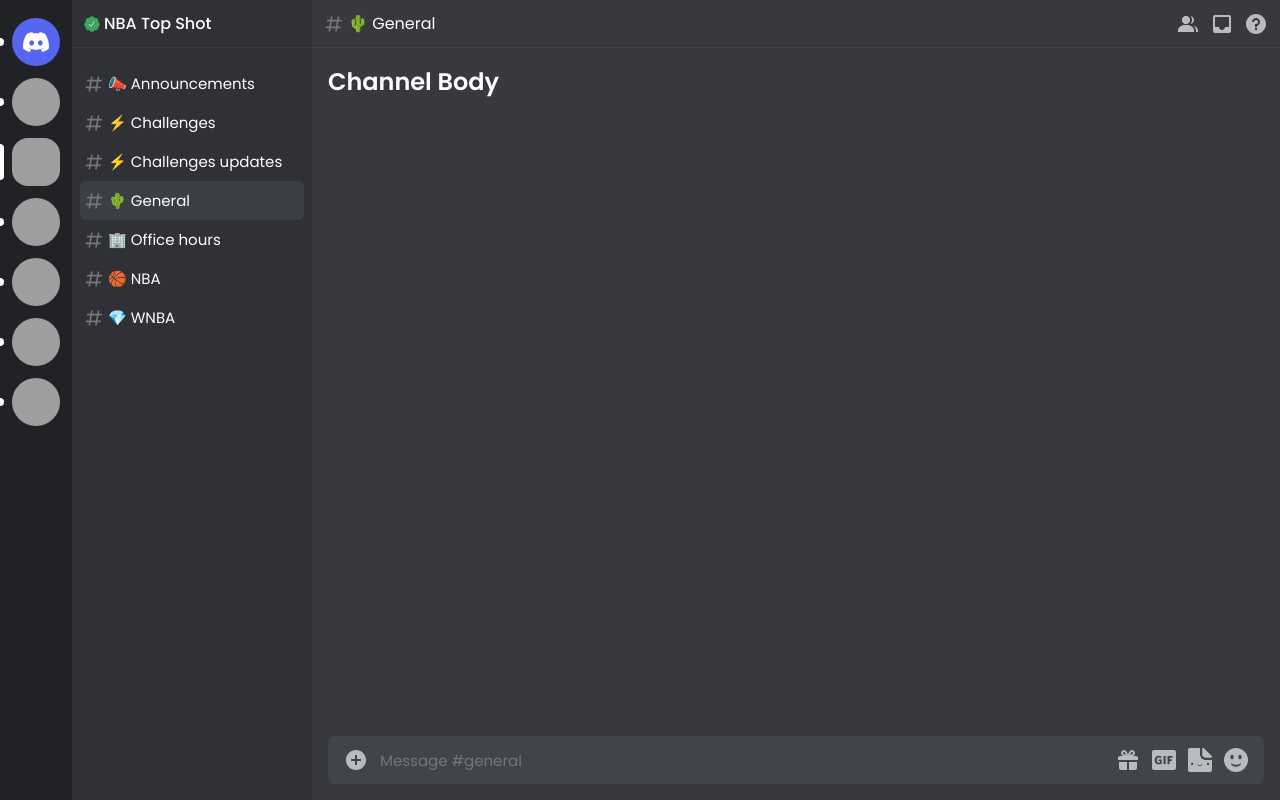
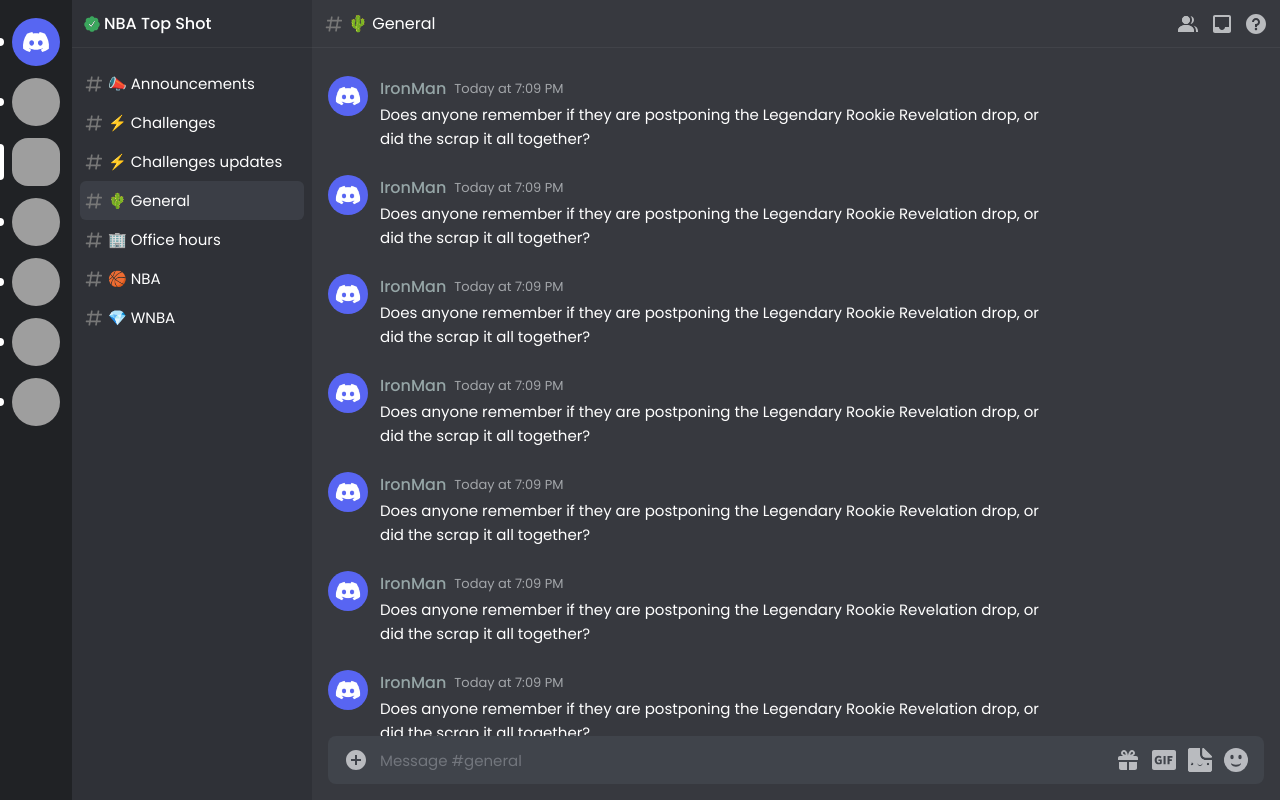
Before and after one commit to boushib/discord-3.0, a Next.js app: page / in a window 1280 px wide. Built offline with nearby package versions, Linux system fonts and the light colour scheme; grey boxes are pictures that could not be loaded.

Commit message:
create chat item component

```diff
--- a/components/Channel/Channel.module.sass
+++ b/components/Channel/Channel.module.sass
@@ -25,3 +25,4 @@
   &__body
     padding: 16px
     flex-grow: 1
+    overflow-y: auto
--- a/components/Channel/ChannelBody.tsx
+++ b/components/Channel/ChannelBody.tsx
@@ -1,8 +1,24 @@
+import ChatItem from '../ChatItem/ChatItem'
 import styles from './Channel.module.sass'
+
+const CHAT_MESSAGES = [
+  { id: 1 },
+  { id: 2 },
+  { id: 3 },
+  { id: 4 },
+  { id: 5 },
+  { id: 6 },
+  { id: 7 },
+  { id: 8 },
+  { id: 9 },
+  { id: 10 },
+]
 
 const ChannelBody = () => (
   <div className={styles.channel__body}>
-    <h2>Channel Body</h2>
+    {CHAT_MESSAGES.map(m => (
+      <ChatItem key={m.id} />
+    ))}
   </div>
 )
 
--- /dev/null
+++ b/components/ChatItem/ChatItem.module.sass
@@ -0,0 +1,32 @@
+.chat-item
+  padding: 12px 0
+  display: flex
+  gap: 12px
+
+  &__avatar
+    width: 40px
+    height: 40px
+    border-radius: 50%
+    background-size: cover
+    background-position: center
+    background-color: rgba(#fff, 0.05)
+
+  &__header
+    display: flex
+    align-items: center
+    gap: 8px
+    margin-bottom: 2px
+
+  &__username
+    font-size: 16px
+    font-weight: 500
+    color: #95a5a6
+
+  &__time
+    font-size: 13px
+    color: #a3a6aa
+
+  &__message
+    font-size: 15px
+    width: 660px
+    line-height: 1.6
--- /dev/null
+++ b/components/ChatItem/ChatItem.tsx
@@ -0,0 +1,26 @@
+import DEFAULT_AVATAR from '../../assets/img/discord.png'
+import styles from './ChatItem.module.sass'
+
+// const DEFAULT_AVATAR =
+//   'https://discord.com/assets/1f0bfc0865d324c2587920a7d80c609b.png'
+
+const ChatItem = () => (
+  <div className={styles['chat-item']}>
+    <div
+      className={styles['chat-item__avatar']}
+      style={{ backgroundImage: `url('${DEFAULT_AVATAR.src}')` }}
+    ></div>
+    <div>
+      <div className={styles['chat-item__header']}>
+        <div className={styles['chat-item__username']}>IronMan</div>
+        <div className={styles['chat-item__time']}>Today at 7:09 PM</div>
+      </div>
+      <div className={styles['chat-item__message']}>
+        Does anyone remember if they are postponing the Legendary Rookie
+        Revelation drop, or did the scrap it all together?
+      </div>
+    </div>
+  </div>
+)
+
+export default ChatItem
--- a/styles/_reset.sass
+++ b/styles/_reset.sass
@@ -4,3 +4,4 @@
   box-sizing: border-box
   font-family: 'Poppins', sans-serif
   color: #fff
+  max-width: 100%
```
Also changed, not shown: assets/img/discord.png (added).
